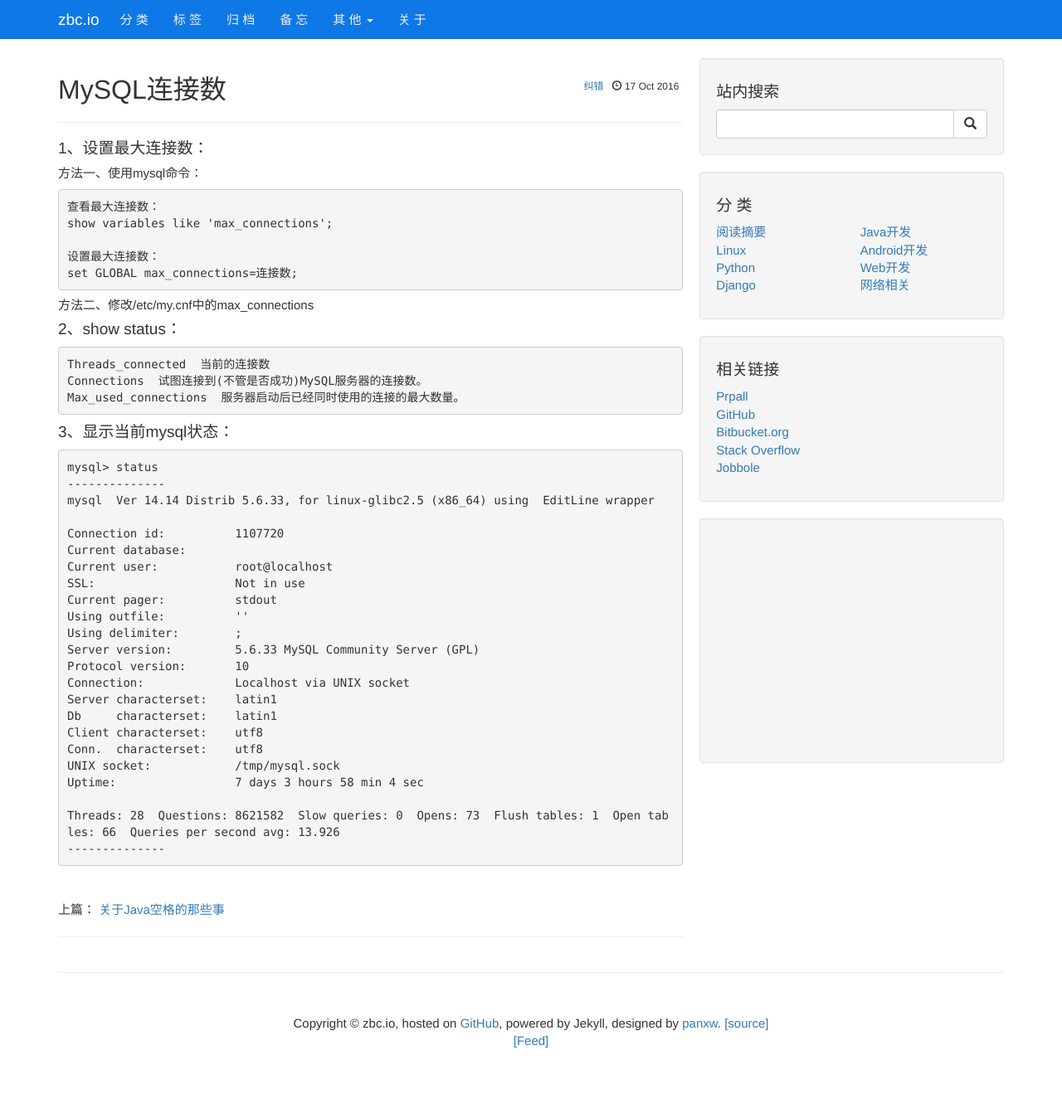
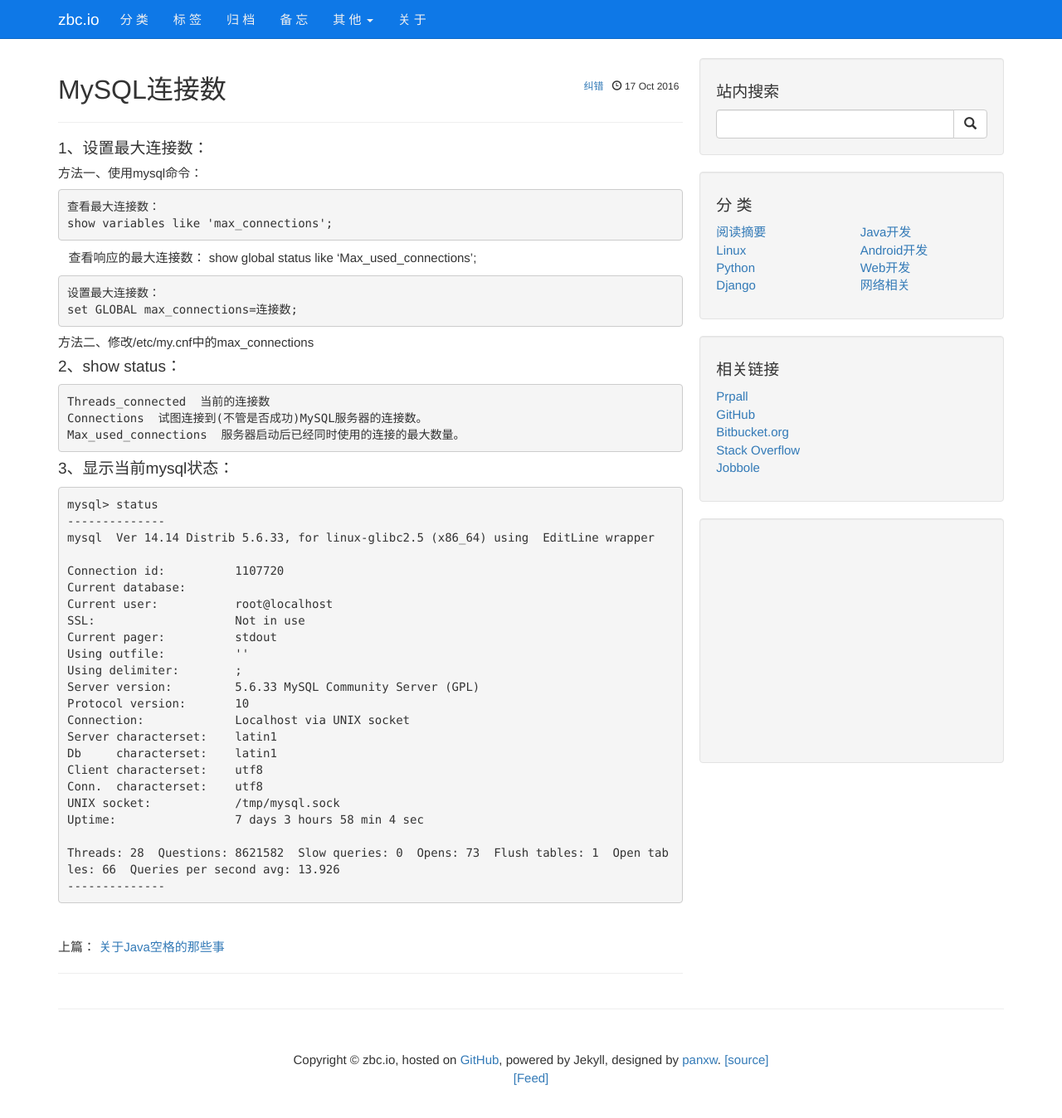
Before and after one commit to zbc0512/zbc0512.github.io, a Jekyll site: the page built from _posts/2016-10-17-mysql-connections.md, in a window 1280 px wide and 1370 px high. Shown: the top 1348 px of the window at 83% size. Built offline with Jekyll 4.4.1, drawn with Linux system fonts in a browser that asks for light colours; nearby versions of some CDN libraries; library files that are not in the unit come from our copies; comment, search, counter and statistics services are not loaded.

Commit message:
Update 2016-10-17-mysql-connections.md

```diff
--- a/_posts/2016-10-17-mysql-connections.md
+++ b/_posts/2016-10-17-mysql-connections.md
@@ -11,6 +11,9 @@ tags: "MySQL"
 
     查看最大连接数：
     show variables like 'max_connections';
+
+    查看响应的最大连接数：
+    show global status like 'Max_used_connections';
 
     设置最大连接数：
     set GLOBAL max_connections=连接数;
```
